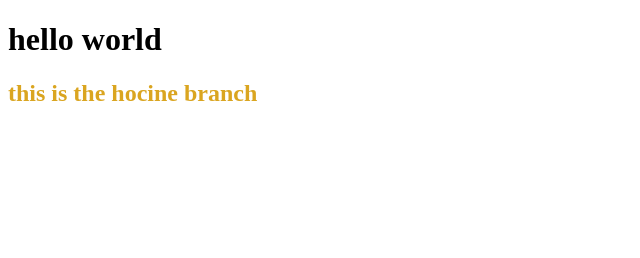
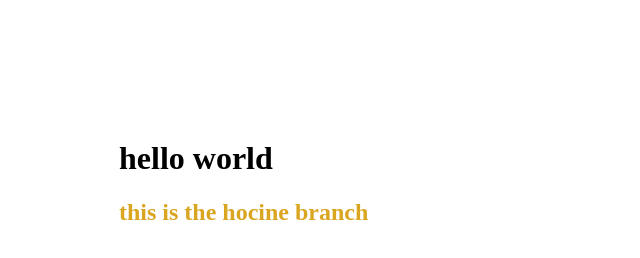
Before and after one commit to farhihocine/myproject, a plain HTML site: page index.html in a window 1280 px wide. Shown: the whole page, without its empty margins (0-640 px from the left). Drawn offline with Linux system fonts and the light colour scheme.

Commit message:
changing body

```diff
--- a/style.css
+++ b/style.css
@@ -4,3 +4,6 @@ h2{
     color: goldenrod;
     font-weight:700;
 }
+body{
+    padding:111px;
+}
```
